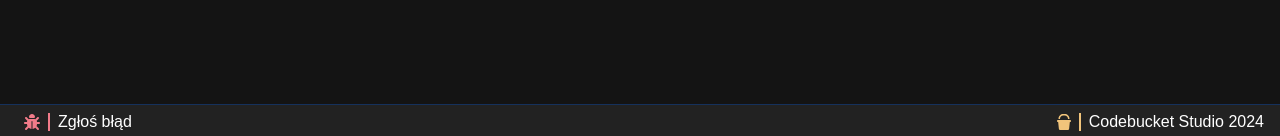
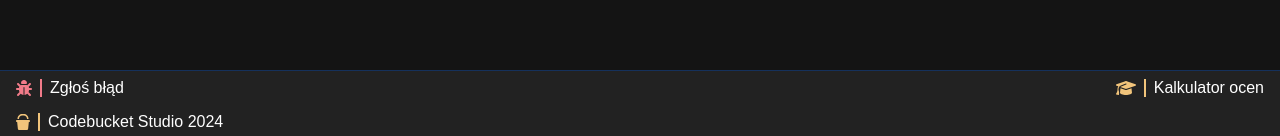
Before and after one commit to viventer/andrew-ponad-frontend, a React (Vite) app: page / in a window 1280 px wide. Shown: the part 661-797 px from the top of the page. Built offline with nearby package versions, Linux system fonts and the light colour scheme; no server answers.

Commit message:
doing grade calc

```diff
--- a/src/App.jsx
+++ b/src/App.jsx
@@ -11,6 +11,7 @@ import Register from "./views/auth/components/Register";
 import PersistLogin from "./views/auth/components/PersistLogin";
 import RequireAuth from "./views/auth/components/RequireAuth";
 import PostCreatePage from "./views/post/components/PostCreatePage";
+import GradeCalculator from "./views/grade-calculator/components/GradeCalculator";
 
 function App() {
   return (
@@ -18,6 +19,7 @@ function App() {
       <Route path="/" element={<Layout />}>
         <Route path="register" element={<Register />} />
         <Route path="login" element={<Login />} />
+        <Route path="gradecalculator" element={<GradeCalculator />} />
         <Route element={<PersistLogin />}>
           <Route index element={<Home />} />
           <Route path="post/:id" element={<Post />} />
--- /dev/null
+++ b/src/views/grade-calculator/components/GradeCalculator.jsx
@@ -0,0 +1,5 @@
+import { StyledGradeCalculator } from "../styles/GradeCalculator.styled";
+
+export default function GradeCalculator() {
+  return <StyledGradeCalculator>GradeCalculator</StyledGradeCalculator>;
+}
--- /dev/null
+++ b/src/views/grade-calculator/styles/GradeCalculator.styled.js
@@ -0,0 +1,3 @@
+import styled from "styled-components";
+
+export const StyledGradeCalculator = styled.main``;
--- a/src/views/home/components/Footer.jsx
+++ b/src/views/home/components/Footer.jsx
@@ -1,12 +1,14 @@
 import { FontAwesomeIcon } from "@fortawesome/react-fontawesome";
-import { faBucket, faBug } from "@fortawesome/free-solid-svg-icons";
+import {
+  faBucket,
+  faBug,
+  faGraduationCap,
+} from "@fortawesome/free-solid-svg-icons";
+import { Link } from "react-router-dom";
 
 import { StyledFooter } from "../styles/Footer.styled";
-import ErrorReport from "../../error-reports/components/CreateErrorReport";
-import { useState } from "react";
-import { useDispatch, useSelector } from "react-redux";
+import { useDispatch } from "react-redux";
 import {
-  selectIsErrorReportVisible,
   setIsSearchBoxVisible,
   setIsUserInfoVisible,
   toggleIsErrorReportVisible,
@@ -17,6 +19,7 @@ export default function Footer() {
 
   return (
     <StyledFooter>
+      <div className="flex">
         <button
           onClick={() => {
             dispatch(toggleIsErrorReportVisible());
@@ -27,6 +30,13 @@ export default function Footer() {
           <FontAwesomeIcon icon={faBug} />
           <p>Zgłoś błąd</p>
         </button>
+        <button className="gradeCalculatorButton">
+          <FontAwesomeIcon icon={faGraduationCap} className="icon" />
+          <Link to="/gradecalculator" className="link">
+            <p>Kalkulator ocen</p>
+          </Link>
+        </button>
+      </div>
       <article>
         <FontAwesomeIcon icon={faBucket} />
         <p>
--- a/src/views/home/styles/Footer.styled.js
+++ b/src/views/home/styles/Footer.styled.js
@@ -6,32 +6,48 @@ export const StyledFooter = styled.footer`
   right: 0;
   bottom: 0;
   display: flex;
-  justify-content: space-between;
+  flex-direction: column;
+  gap: 1rem;
   padding: 0.5rem 1rem;
   border-top: 0.1rem solid ${({ theme }) => theme.colors.navy};
   background-color: ${({ theme }) => theme.colors.darkGray};
   z-index: 100;
 
-  & > button {
+  & > .flex {
+    justify-content: space-between;
+  }
+
+  & .gradeCalculatorButton > .link {
+    text-decoration: none;
+  }
+
+  & .gradeCalculatorButton > .icon {
+    color: ${({ theme }) => theme.colors.sunset};
+  }
+
+  & button {
     display: flex;
     align-items: center;
     gap: 0.5rem;
     border: none;
-    padding-left: 0.5rem;
     font-size: 1rem;
     font-weight: 500;
     color: ${({ theme }) => theme.colors.red};
     background-color: rgba(0, 0, 0, 0);
   }
 
-  & > button p {
+  & button p {
     border-left: 0.15rem solid ${({ theme }) => theme.colors.red};
     padding-left: 0.5rem;
     color: white;
     transition: border-left 0.2s ease-in-out;
   }
 
-  & > article {
+  & .gradeCalculatorButton p {
+    border-left-color: ${({ theme }) => theme.colors.sunset};
+  }
+
+  & article {
     display: flex;
     align-items: center;
     gap: 0.5rem;
@@ -39,20 +55,20 @@ export const StyledFooter = styled.footer`
     color: ${({ theme }) => theme.colors.sunset};
   }
 
-  & > article p {
+  & article p {
     border-left: 0.15rem solid ${({ theme }) => theme.colors.sunset};
     padding-left: 0.5rem;
     color: white;
   }
 
   @media (max-width: 400px) {
-    & > article span {
+    & article span {
       display: none;
     }
   }
 
   @media (hover: hover) {
-    & > button:hover p {
+    & button:hover p {
       border-left-width: 0.5rem;
       cursor: pointer;
     }
--- a/vite.config.js
+++ b/vite.config.js
@@ -5,7 +5,7 @@ import react from "@vitejs/plugin-react";
 export default defineConfig({
   plugins: [react()],
   server: {
-    host: "172.25.119.78",
+    host: "172.23.227.79",
     // host: "localhost",
     port: 5173,
   },
```
Also changed, not shown: src/views/grade-calculator/todo.txt (added). Lines whose indentation alone changed are shown as unchanged.
